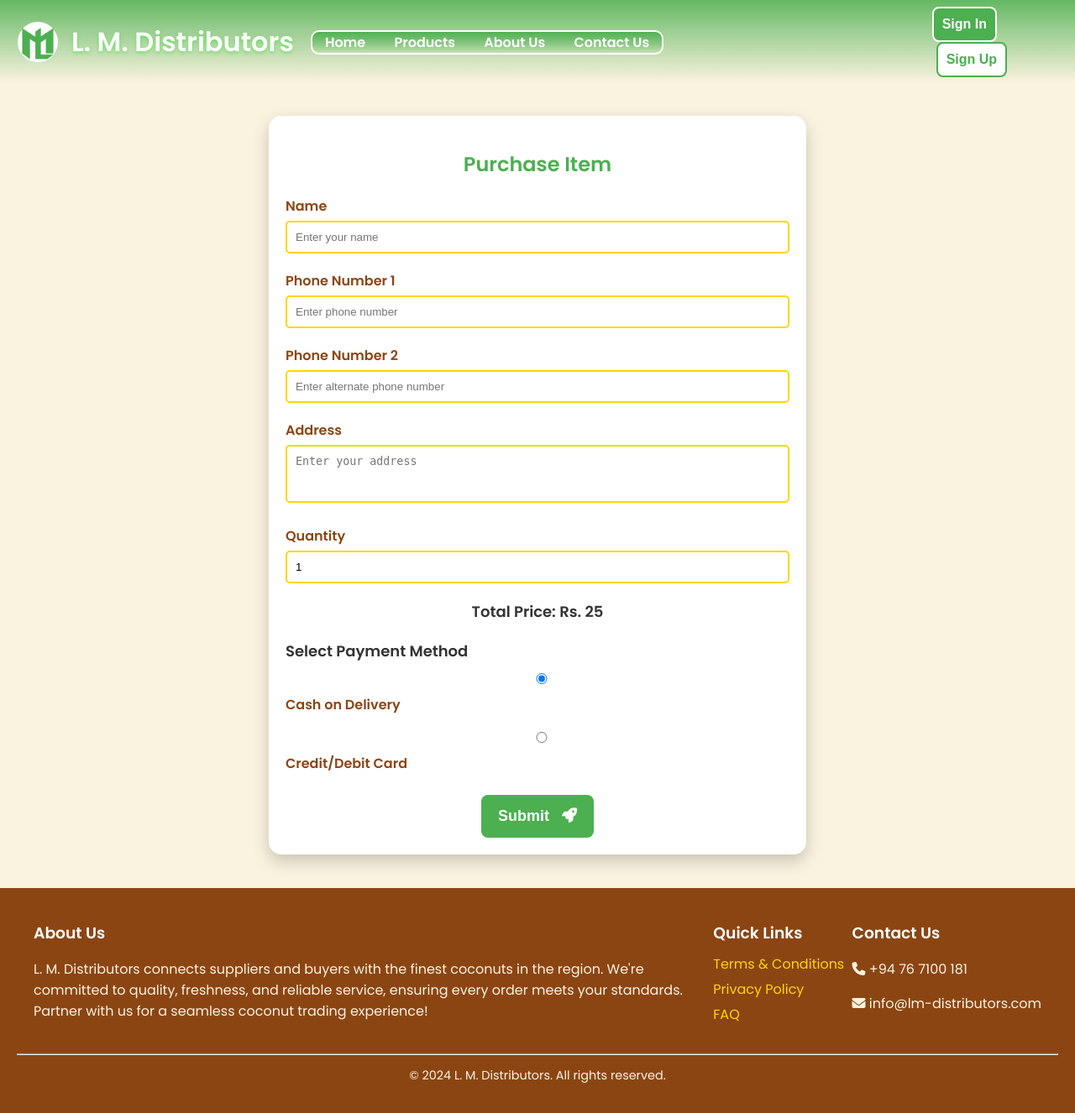
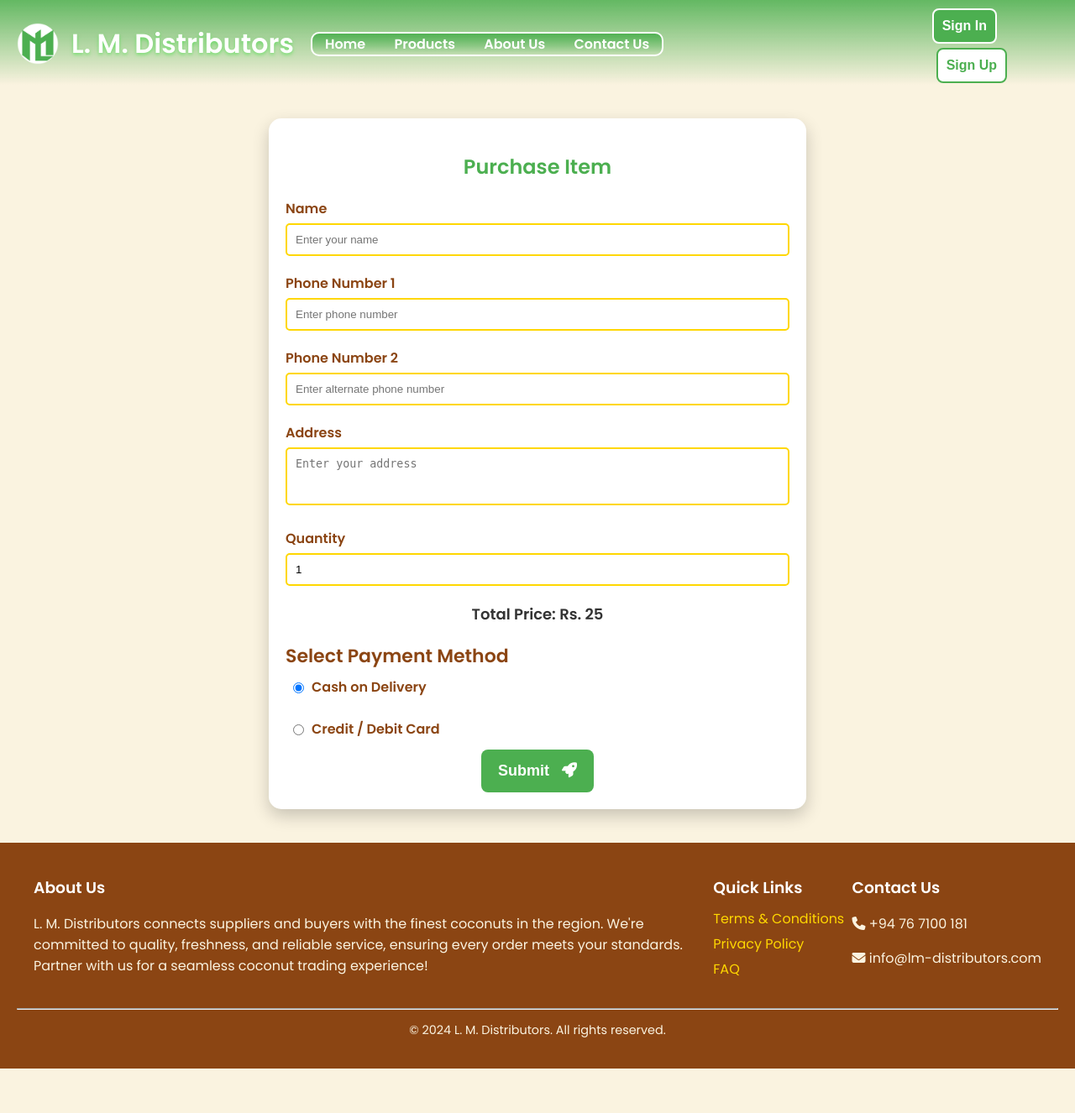
Before and after one commit to nipun-munasinghe/LMDistributors, a PHP site: page /purchase-item.php in a window 1280 px wide. Shown: the whole page at 84% size. After the commit the page ends 1273 px from the top, so only its background shows below. Run offline with PHP 8.4, Linux system fonts and the light colour scheme; some libraries are stand-ins or nearby versions.

Commit message:
Fix the purchase item's error
Fix the purchase item's error with correcting html and css

```diff
--- a/css/purchase-item.css
+++ b/css/purchase-item.css
@@ -1,4 +1,3 @@
-/* General Styles */
 body {
     margin: 0;
     font-family: 'Poppins', sans-serif;
@@ -62,29 +61,21 @@ input:focus, textarea:focus {
 
 /* Payment Options */
 h2 {
-    font-size: 18px;
+    font-size: 22px;
     font-weight: bold;
     margin-bottom: 10px;
-    color: #333;
+    color: #8B4513;
     text-align: left;
 }
 
 .payment-options {
     display: flex;
-    flex-direction: column;
-    gap: 12px;
-    margin-top: 10px;
-    text-align: left;
 }
 
-.payment-options label {
-    font-size: 16px;
-    color: #8B4513;
-    cursor: pointer;
-}
-
-.payment-options input[type="radio"] {
-    margin-right: 10px;
+#labels {
+    margin-top: -1.5px;
+    padding-left: 10px;
+    text-align: left;
 }
 
 /* Card Details */
@@ -107,6 +98,7 @@ button {
     font-weight: bold;
     cursor: pointer;
     transition: background-color 0.3s ease, transform 0.3s ease;
+    margin-top: 5px;
 }
 
 button:hover {
--- a/js/purchase-item.js
+++ b/js/purchase-item.js
@@ -6,7 +6,7 @@ document.addEventListener('DOMContentLoaded', () => {
     const submitButton = document.getElementById('submit-btn');
 
     // Base price per unit
-    const basePrice = 25;
+    basePrice = 25;
 
     // Update price based on quantity
     quantityInput.addEventListener('input', () => {
--- a/purchase-item.php
+++ b/purchase-item.php
@@ -21,56 +21,74 @@
     <!-- Purchase Section -->
     <section class="purchase-section">
         <h1>Purchase Item</h1>
+
         <form id="purchase-form">
+            <!-- Name -->
             <div class="form-group">
                 <label for="name">Name</label>
                 <input type="text" id="name" placeholder="Enter your name" required>
             </div>
 
+            <!-- Phone Numbers -->
             <div class="form-group">
                 <label for="phone1">Phone Number 1</label>
                 <input type="tel" id="phone1" placeholder="Enter phone number" required>
             </div>
-
             <div class="form-group">
                 <label for="phone2">Phone Number 2</label>
                 <input type="tel" id="phone2" placeholder="Enter alternate phone number">
             </div>
 
+            <!-- Address -->
             <div class="form-group">
                 <label for="address">Address</label>
                 <textarea id="address" rows="3" placeholder="Enter your address" required></textarea>
             </div>
 
+            <!-- Quantity -->
             <div class="form-group">
                 <label for="quantity">Quantity</label>
                 <input type="number" id="quantity" min="1" value="1" required>
             </div>
 
-            <p class="price-display"> Total Price: Rs. <span id="price">25</span></p>
+            <!-- Total Price -->
+            <p class="price-display">Total Price: Rs. <span id="price">25</span></p>
 
-            <div class="form-group">
-                <h2>Select Payment Method</h2>
+            <!-- Payment Method -->
+            <h2>Select Payment Method</h2>
+            <div class="payment-options">
+                <label>
+                    <input type="radio" name="payment-method" value="cod" id="cod" checked>
+                    <br><br>
+                    <input type="radio" name="payment-method" value="card" id="card">
+                </label>
 
-                <div class="payment-options">
-                    <input type="radio" name="payment-method" value="cod" checked>
-                    <label>Cash on Delivery</label>
+                <label id="labels">
+                    Cash on Delivery
+                    <br><br>
+                    Credit / Debit Card
+                </label>
+            </div>
 
-                    <input type="radio" name="payment-method" value="card">
-                    <label>Credit/Debit Card</label>
+            <!-- Card Details (Hidden by Default) -->
+            <div class="card-details" id="card-details">
+                <div class="form-group">
+                    <label for="card-number">Card Number</label>
+                    <input type="text" id="card-number" placeholder="Enter card number">
+                </div>
+
+                <div class="form-group">
+                    <label for="expiry-date">Expiry Date</label>
+                    <input type="text" id="expiry-date" placeholder="MM/YY">
+                </div>
+
+                <div class="form-group">
+                    <label for="cvv">CVV</label>
+                    <input type="password" id="cvv" placeholder="CVV">
                 </div>
             </div>
 
-            <!-- Hidden Card Details -->
-            <div class="card-details" id="card-details" style="display: none;">
-                <label for="card-number">Card Number</label>
-                <input type="text" id="card-number" placeholder="Enter card number">
-                <label for="expiry-date">Expiry Date</label>
-                <input type="text" id="expiry-date" placeholder="MM/YY">
-                <label for="cvv">CVV</label>
-                <input type="password" id="cvv" placeholder="CVV">
-            </div>
-
+            <!-- Submit Button -->
             <button type="button" id="submit-btn">
                 Submit <i class="fas fa-rocket"></i>
             </button>
```
